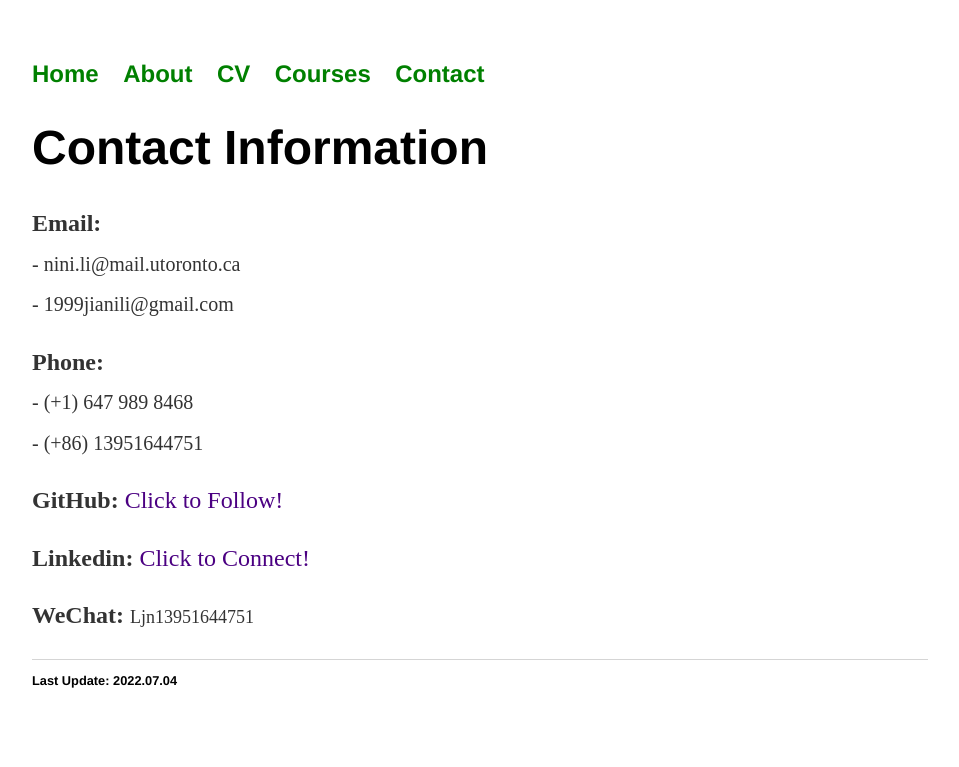
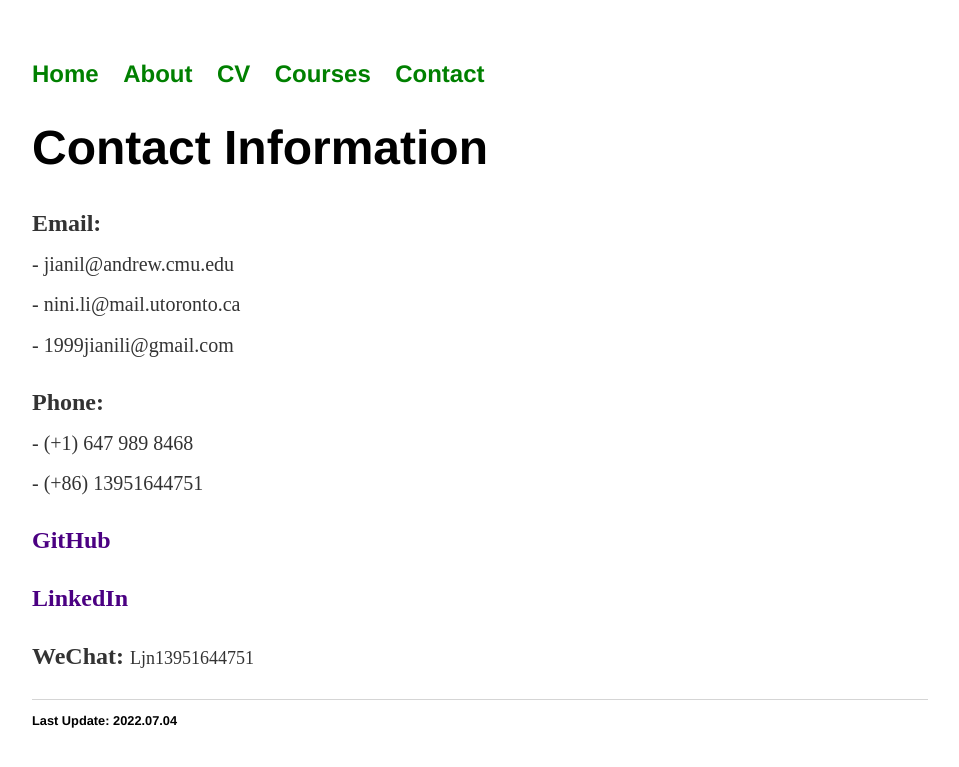
Before and after one commit to ljn1999/ljn1999.github.io, a Jekyll site: the page built from contact/index.html, in a window 1280 px wide. Shown: the top 767 px of the page, without its empty margins (160-1119 px from the left). Built offline with Jekyll 4.4.1, drawn with Linux system fonts in a browser that asks for light colours.

Commit message:
Update index.html

```diff
--- a/contact/index.html
+++ b/contact/index.html
@@ -32,16 +32,17 @@ title: Contact Info
   <h1>Contact Information</h1>
 
   <p><b>Email:</b>
-  <br><sub> - nini.li@mail.utoronto.ca
+  <br><sub> - jianil@andrew.cmu.edu
+  <br> - nini.li@mail.utoronto.ca
   <br> - 1999jianili@gmail.com</sub></p>
 
   <p><b>Phone:</b>
   <br><sub> - (+1) 647 989 8468
   <br> - (+86) 13951644751</sub></p>
 
-  <p><b>GitHub:</b> <a href="https://github.com/ljn1999"><font size= "5" color="indigo">Click to Follow!</font></a></p>
+  <p><b><a href="https://github.com/ljn1999"><font size= "5" color="indigo">GitHub</font></a></b> </p>
 
-  <p><b>Linkedin:</b> <a href="https://www.linkedin.com/in/jiani-li-375137196/"><font size= "5" color="indigo">Click to Connect!</font></a></p>
+  <p><b><a href="https://www.linkedin.com/in/jiani-li-375137196/"><font size= "5" color="indigo">LinkedIn</font></a></b> </p>
 
   <p><b>WeChat:</b> <font size= "4">Ljn13951644751</font></p>
 
```
